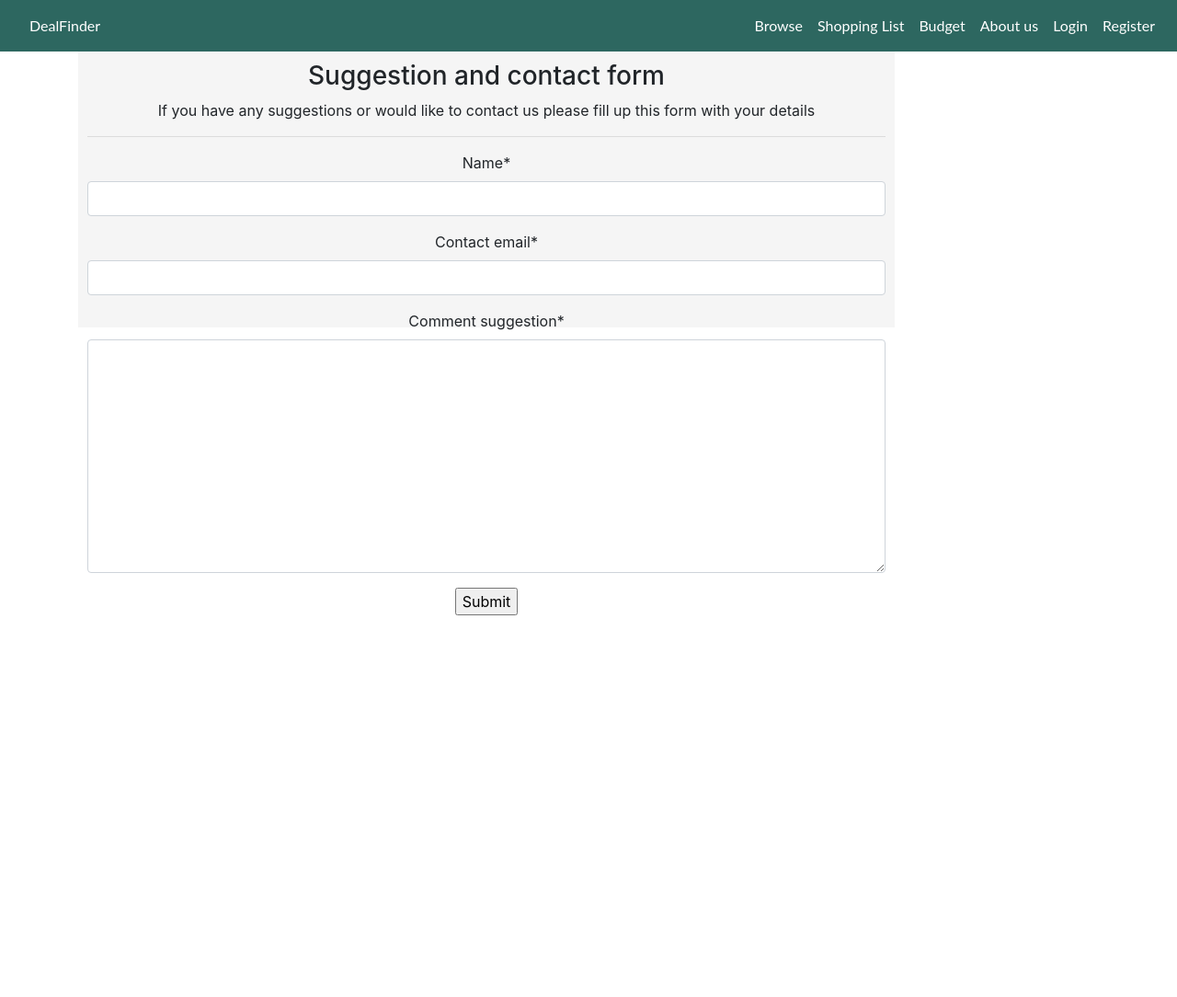
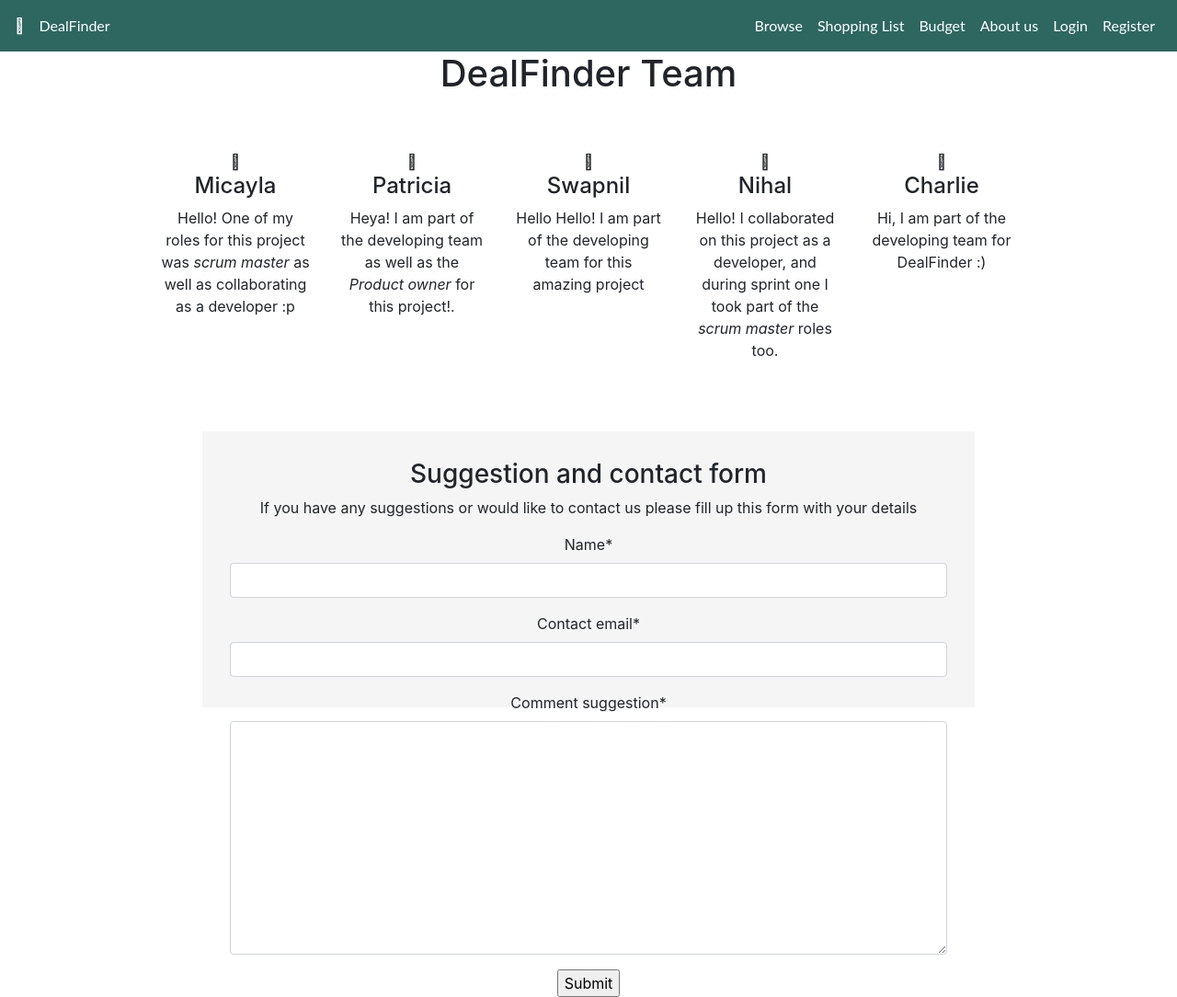
Before and after one commit to NihalKPatel/Deal-Finder, a Django app: page /deals/about/ in a window 1280 px wide. Shown: the whole page at 92% size. Before the commit the page ends 669 px from the top, so only its background shows below. Run offline with Django 3.2, Linux system fonts and the light colour scheme; parts of the project's set-up code (start-up, migrations or seed data) failed here and were passed over; some libraries are stand-ins or nearby versions.

Commit message:
About us
In collaboration with Micayla as part of peer programming!

```diff
--- a/deals/templates/pages/about.html
+++ b/deals/templates/pages/about.html
@@ -9,6 +9,8 @@
 {#        <link rel="stylesheet" href="https://stackpath.bootstrapcdn.com/bootstrap/4.1.3/css/bootstrap.min.css" integrity="sha384-MCw98/SFnGE8fJT3GXwEOngsV7Zt27NXFoaoApmYm81iuXoPkFOJwJ8ERdknLPMO" crossorigin="anonymous">#}
 {#        <script src="https://stackpath.bootstrapcdn.com/bootstrap/4.1.3/js/bootstrap.min.js" integrity="sha384-ChfqqxuZUCnJSK3+MXmPNIyE6ZbWh2IMqE241rYiqJxyMiZ6OW/JmZQ5stwEULTy" crossorigin="anonymous"></script>#}
         {#        /** sucess box**/#}
+        <!-- Font Awesome-->
+        <link rel="stylesheet" href="https://cdn.jsdelivr.net/npm/@fortawesome/fontawesome-free@5.15.3/css/fontawesome.min.css">
         <style>
             {#*{#}
             {#    box-sizing: border-box;#}
@@ -18,7 +20,7 @@
             {#align-self: center;#}
             {#align-content: center;#}
                 width: 80%;
-                padding: 10px;
+                padding: 30px;
                 height: 300px;
             }
             .row:after{
@@ -36,26 +38,71 @@
             {#    box-shadow: 12px 12px 12px darkturquoise;#}
             {#    text-align: center;#}
             {#}#}
+
+            .row{
+                padding: 30px;
+                margin: 30px;
+            }
+            }}
         </style>
     </head>
     <body>
-    <div class="container">
-        <div class="column" align="center" style="background-color: whitesmoke">
+    <div class="container" align="center">
+        <div class="container" align="center">
+            <h1 align="center">DealFinder Team</h1>
+            <div class="row align-items-start">
+                <div class="col">
+                    <i class="fas fa-dove"></i>
+                    <h4>Micayla </h4>
+                    <p>
+                        Hello! One of my roles for this project was <em>scrum master</em> as well as collaborating as a developer :p
+                    </p>
+                </div>
+                <div class="col">
+                    <i class="fas fa-cat"></i>
+                    <h4>Patricia </h4>
+                    <p>
+                        Heya! I am part of the developing team as well as the <em>Product owner</em> for this project!.
+                    </p>
+                </div>
+                <div class="col">
+                    <i class="fas fa-kiwi-bird"></i>
+                    <h4>Swapnil </h4>
+                    <p>
+                        Hello Hello! I am part of the developing team for this amazing project
+                    </p>
+                </div>
+                <div class="col">
+                    <i class="fas fa-dog"></i>
+                    <h4>Nihal </h4>
+                    <p>
+                        Hello! I collaborated on this project as a developer, and during sprint one I took part of the <em>scrum master</em> roles too.
+                    </p>
+                </div>
+                <div class="col">
+                    <i class="fas fa-dragon"></i>
+                    <h4>Charlie </h4>
+                    <p>
+                        Hi, I am part of the developing team for DealFinder :)
+                    </p>
+                </div>
+            </div>
+        <div class="col-md-12">
+            <div class="column" style="background-color: whitesmoke">
                 <h3 >Suggestion and contact form</h3>
                 <p> If you have any suggestions or would like to contact us please fill up this form with your details </p>
-            <hr>
-            <div>
+{#                <hr>#}
+                <div align="center">
                     <form action="" method="post">
                         {% csrf_token %}
                         {{ form|crispy}}
                         <input type="submit">
                     </form>
-
-            </div>
-
                 </div>
             </div>
-
+        </div>
+        </div>
+    </div>
     </body>
     </html>
 
```
Lines whose indentation alone changed are shown as unchanged.
